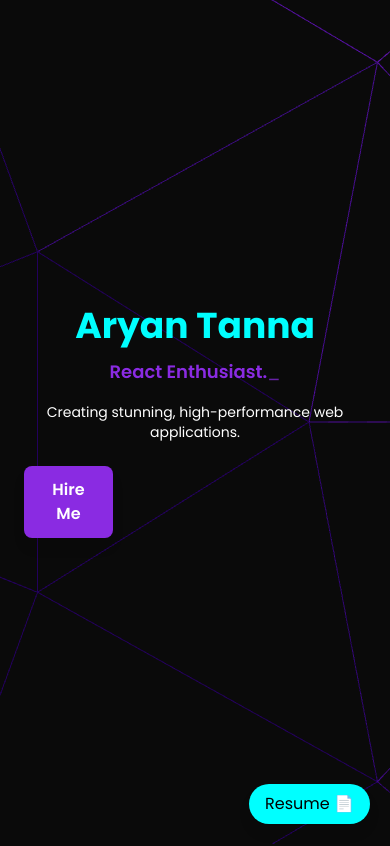
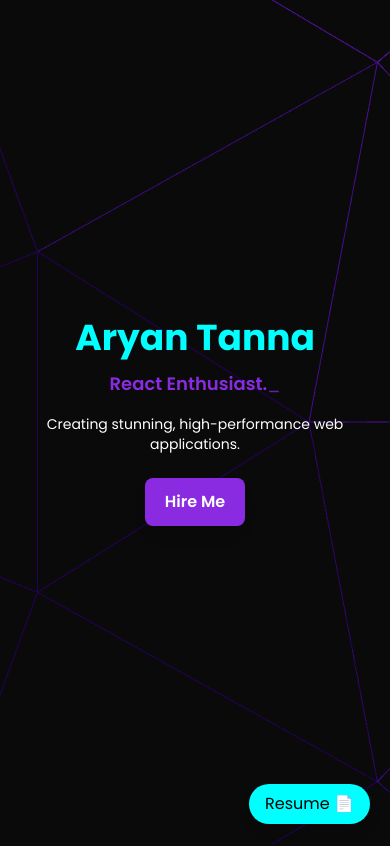
Before and after one commit to levi2104/my-portfolio, a React (Vite) app: page / in a window 390 px wide. Shown: the top 846 px of the page. Built offline with nearby package versions, Linux system fonts and the light colour scheme; a web font is replaced by a local one.

Commit message:
Update Hero.jsx

```diff
--- a/src/Pages/Hero.jsx
+++ b/src/Pages/Hero.jsx
@@ -50,7 +50,7 @@ const Hero = () => {
           className="mt-6 md:mt-9"
         >
           <Link to="contact" smooth={true} duration={800}>
-            <span className="px-5 py-3 w-[26%] bg-neonPurple text-white font-semibold rounded-lg shadow-lg hover:scale-105 transition-all duration-300 block cursor-pointer">
+            <span className="px-5 py-3 w-fit bg-neonPurple text-white font-semibold rounded-lg shadow-lg hover:scale-105 transition-all duration-300 block cursor-pointer lg:w-[26%] lg:mx-0 mx-auto">
               Hire Me
             </span>
           </Link>
```
